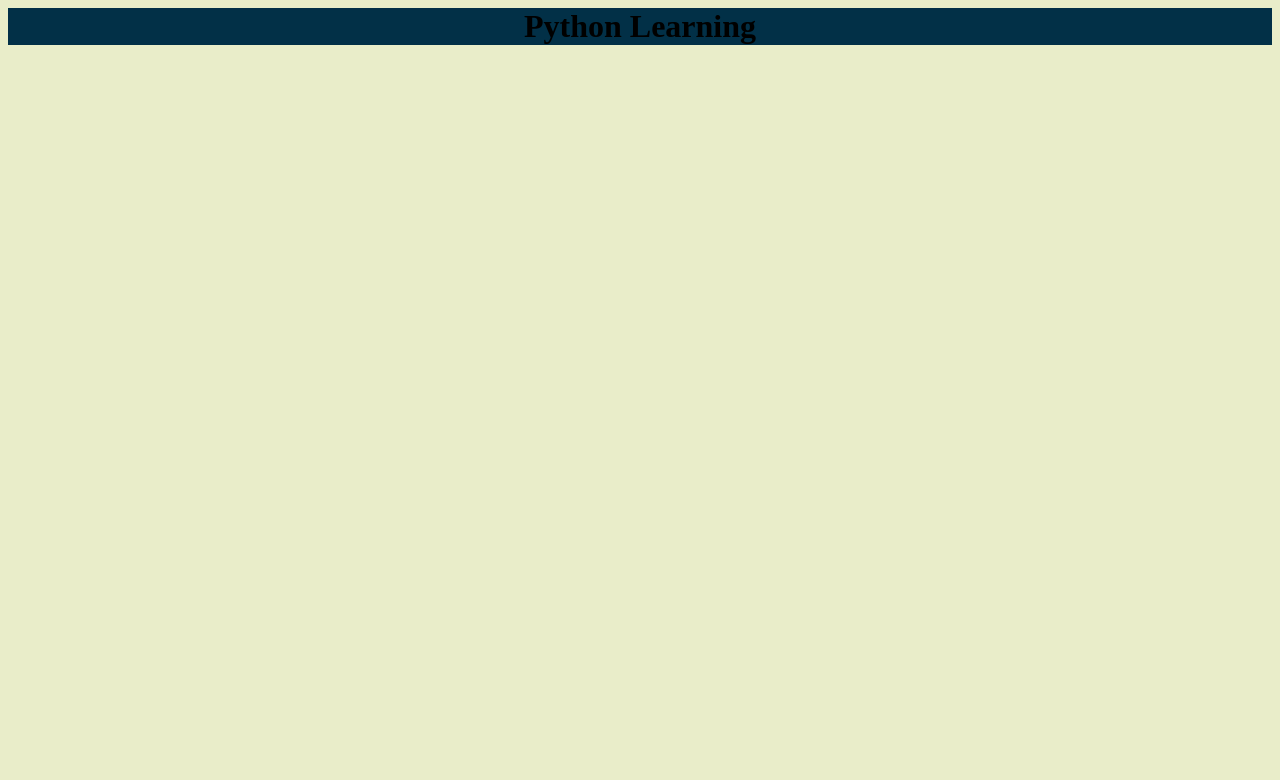
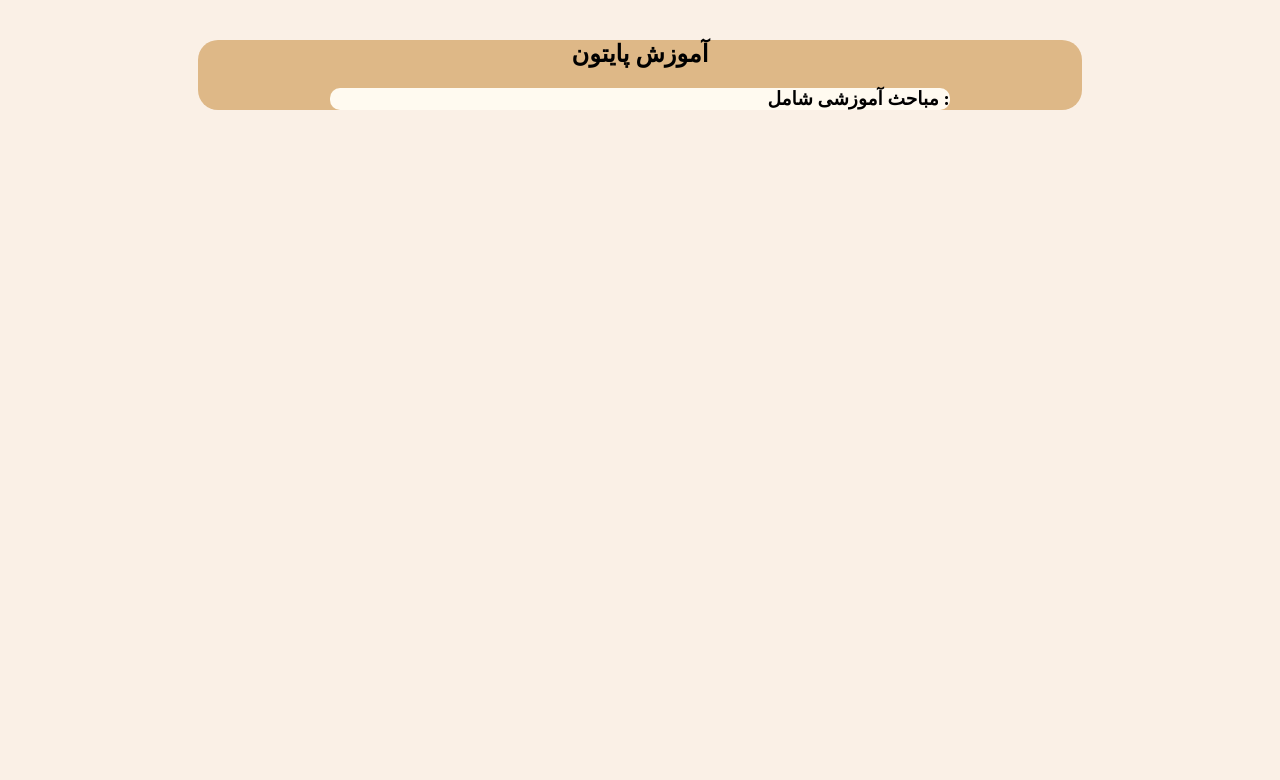
Before and after one commit to Mehrab-dev/Django-Learning, a Django app: page /python/ in a window 1280 px wide. Shown: the top 780 px of the page. Run offline with Django 5.2, Linux system fonts and the light colour scheme.

Commit message:
changes to Html and Css files

```diff
--- a/python_training/static/python_training/PyLStyle.css
+++ b/python_training/static/python_training/PyLStyle.css
@@ -1,12 +1,21 @@
 body {
-background-color : e9edc9 ;
+background-color : FAF0E6 ;
 }
-div {
-background-color : 023047 ;
-border_radius ; 20 px ;
+.main {
+background-color : DEB887 ;
+border-radius : 20px ;
 margin-right : auto ;
+margin-left : auto ;
+margin-top :40px ;
 text-align : center ;
-width : 5 px ;
-height : 200 px ;
+width : 70% ;
+}
 
+.sec2{
+background-color : FFFAF0 ;
+width : 70% ;
+margin-left : auto ;
+margin-right : auto ;
+text-align : right ;
+border-radius : 10px ;
 }
--- a/python_training/templates/python_training/PyLHtml.html
+++ b/python_training/templates/python_training/PyLHtml.html
@@ -1,13 +1,19 @@
 {% load static %}
-<html lang="en">
+<html lang="fa">
 <head>
     <meta charset="UTF-8">
     <title>Python Learning</title>
     <link rel="stylesheet" href="{% static 'python_training/PyLStyle.css' %}"/>
 </head>
 <body>
-    <div>
-        <h1> Python Learning </h1>
+    <div class="main">
+        <section class="sec1">
+            <h1> آموزش پایتون </h1>
+        </section>
+        <section class="sec2">
+            <h3>مباحث آموزشی شامل : </h3>
+
+        </section>
 
     </div>
 
```
